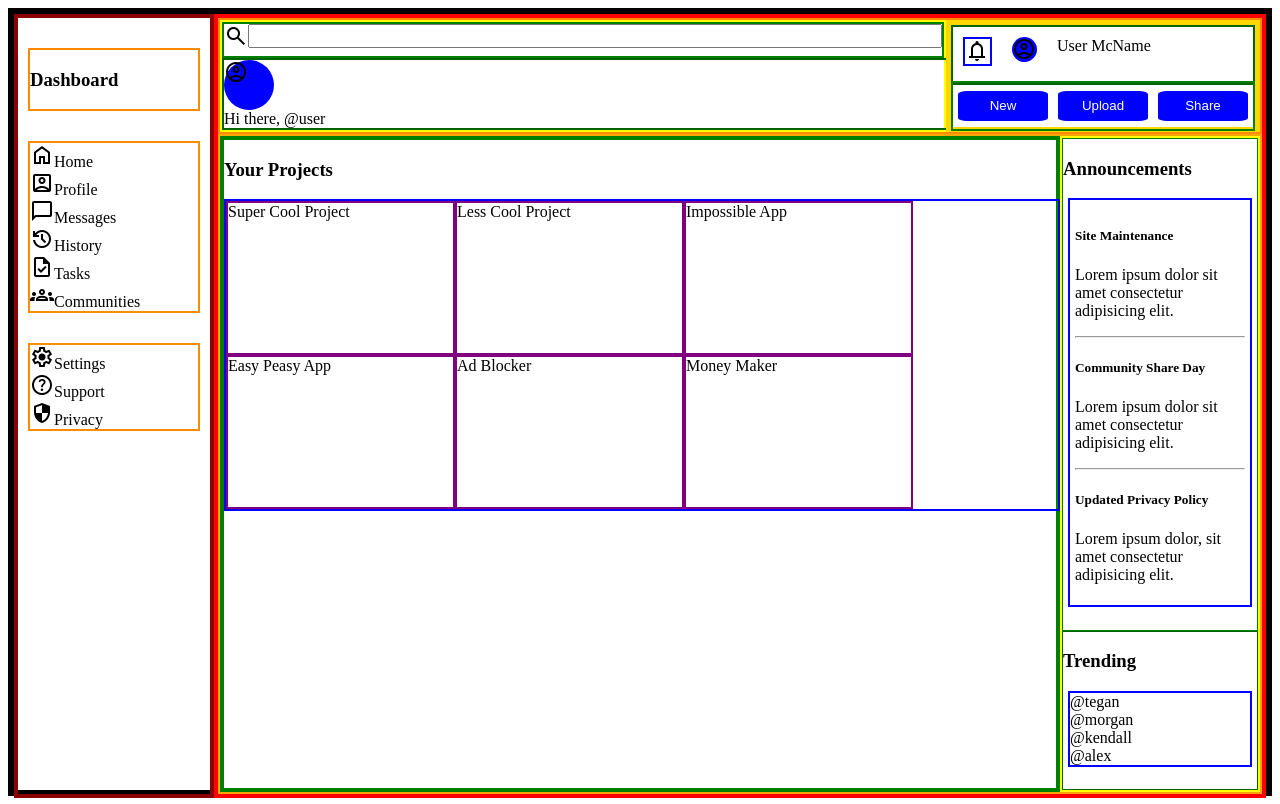
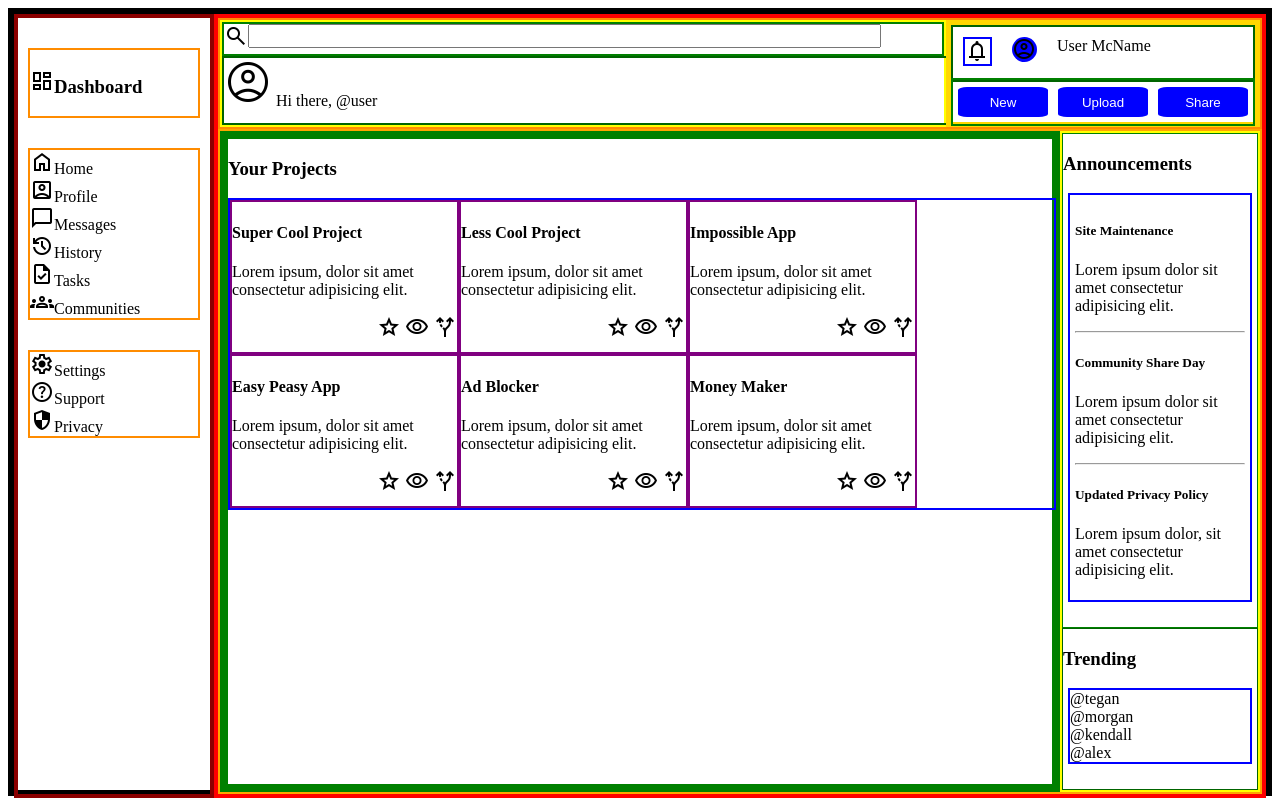
Before and after one commit to nathan-culley/admin-dashboard, a plain HTML site: page index.html in a window 1280 px wide. Drawn offline with nearby package versions, Linux system fonts and the light colour scheme.

Commit message:
Add and modify more icons
Added icons to each of the cards, and resized the user profile picture in the #greeting section

```diff
--- a/index.html
+++ b/index.html
@@ -12,7 +12,9 @@
     <div id="content-area">
         <div id="sidebar">
             <div class="menu" id="logo">
-                <h3>Dashboard</h3>
+                <h3><span class="material-symbols-outlined">
+                    dashboard
+                    </span>Dashboard</h3>
             </div>
             <div class="menu" id="account-menu">
                 <div><span class="material-symbols-outlined">
@@ -48,9 +50,8 @@
                         </form>
                     </div>
                     <div id="greeting">
-                        <div id="profile-pic"><span class="material-symbols-outlined">
-                            account_circle</span></div>
-
+                        <span id="profile-pic" class="material-symbols-outlined">
+                            account_circle</span>
                         <div id="hello">Hi there, @user</div>
                     </div>
                 </div>
@@ -85,12 +86,96 @@
                 <div id="projects">
                     <h3>Your Projects</h3>
                     <div id="card-container">
-                        <div class="card" id="super-cool-project">Super Cool Project</div>
-                        <div class="card" id="less-cool-project">Less Cool Project</div>
-                        <div class="card" id="impossible-app">Impossible App</div>
-                        <div class="card" id="easy-peasy-app">Easy Peasy App</div>
-                        <div class="card" id="ad-blocker">Ad Blocker</div>
-                        <div class="card" id="money-maker">Money Maker</div>
+                        <div class="card" id="super-cool-project">
+                            <h4>Super Cool Project</h1>
+                            <p>Lorem ipsum, dolor sit amet consectetur adipisicing elit.</p>
+                            <div class="card-actions">
+                                <span class="material-symbols-outlined">
+                                    star
+                                </span>
+                                <span class="material-symbols-outlined">
+                                    visibility
+                                </span>
+                                <span class="material-symbols-outlined">
+                                    alt_route
+                                </span>
+                            </div>
+                        </div>
+                        <div class="card" id="less-cool-project">
+                            <h4>Less Cool Project</h1>
+                            <p>Lorem ipsum, dolor sit amet consectetur adipisicing elit.</p>
+                            <div class="card-actions">
+                                <span class="material-symbols-outlined">
+                                    star
+                                </span>
+                                <span class="material-symbols-outlined">
+                                    visibility
+                                </span>
+                                <span class="material-symbols-outlined">
+                                    alt_route
+                                </span>
+                            </div>
+                        </div>
+                        <div class="card" id="impossible-app">
+                            <h4>Impossible App</h1>
+                            <p>Lorem ipsum, dolor sit amet consectetur adipisicing elit.</p>
+                            <div class="card-actions">
+                                <span class="material-symbols-outlined">
+                                    star
+                                </span>
+                                <span class="material-symbols-outlined">
+                                    visibility
+                                </span>
+                                <span class="material-symbols-outlined">
+                                    alt_route
+                                </span>
+                            </div>
+                        </div>
+                        <div class="card" id="easy-peasy-app">
+                            <h4>Easy Peasy App</h1>
+                            <p>Lorem ipsum, dolor sit amet consectetur adipisicing elit.</p>
+                            <div class="card-actions">
+                                <span class="material-symbols-outlined">
+                                    star
+                                </span>
+                                <span class="material-symbols-outlined">
+                                    visibility
+                                </span>
+                                <span class="material-symbols-outlined">
+                                    alt_route
+                                </span>
+                            </div>
+                        </div>
+                        <div class="card" id="ad-blocker">
+                            <h4>Ad Blocker</h1>
+                            <p>Lorem ipsum, dolor sit amet consectetur adipisicing elit.</p>
+                            <div class="card-actions">
+                                <span class="material-symbols-outlined">
+                                    star
+                                </span>
+                                <span class="material-symbols-outlined">
+                                    visibility
+                                </span>
+                                <span class="material-symbols-outlined">
+                                    alt_route
+                                </span>
+                            </div>
+                        </div>
+                        <div class="card" id="money-maker">
+                            <h4>Money Maker</h1>
+                            <p>Lorem ipsum, dolor sit amet consectetur adipisicing elit.</p>
+                            <div class="card-actions">
+                                <span class="material-symbols-outlined">
+                                    star
+                                </span>
+                                <span class="material-symbols-outlined">
+                                    visibility
+                                </span>
+                                <span class="material-symbols-outlined">
+                                    alt_route
+                                </span>
+                            </div>
+                        </div>
                     </div>
                 </div>
                 <div id="other-panels">
--- a/styles.css
+++ b/styles.css
@@ -84,7 +84,7 @@
     grid-template-columns: auto 1fr;
 }
 
-#search button {
+#search-form button {
     border: none;
     width: 20px;
     height: 20px;
@@ -93,7 +93,7 @@
     display: inline;
 }
 
-#search-bar input {
+#search-form input {
     width: 90%;
     display: inline;
 }
@@ -109,14 +109,12 @@
 }
 
 #profile-pic {
-    width: 50px;
-    height: 50px;
-    border-radius: 100%;
-    background-color: blue;
+    font-size: 48px;
+    display: inline;
 }
 
 #hello {
-
+    display: inline;
 }
 
 #header-right {
@@ -211,9 +209,9 @@
 
 #projects {
     /* border */
-    border: green solid 4px;
+    border: green solid 8px;
     /* dimensions */
-    min-width: 150px;
+    min-width: 500px;
     max-width: auto;
     /* positioning */
     /* display */
@@ -239,6 +237,9 @@
     width: 225px;
     /* positioning */
     /* display */
+}
+.card-actions {
+    float: right;
 }
 
 #other-panels {
```
